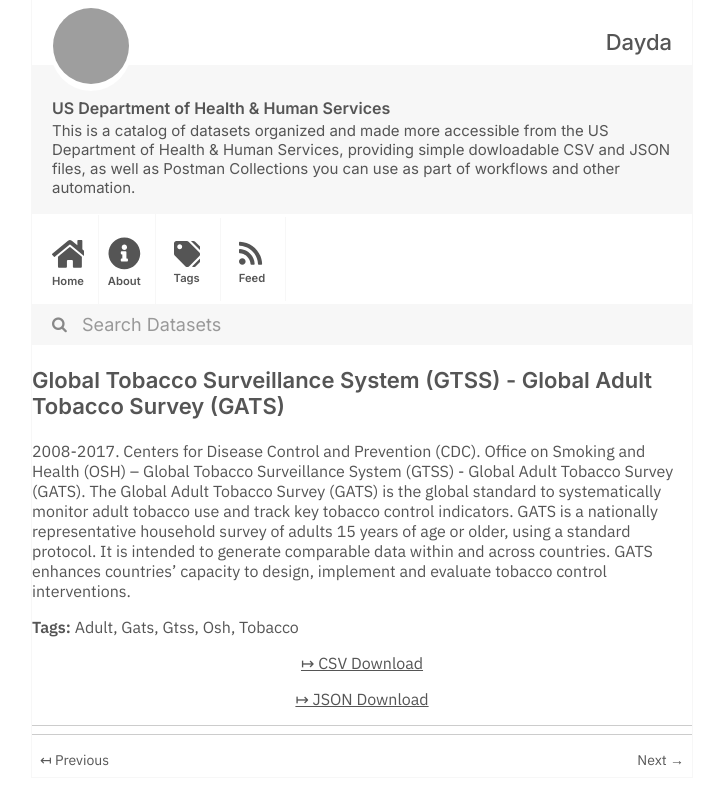
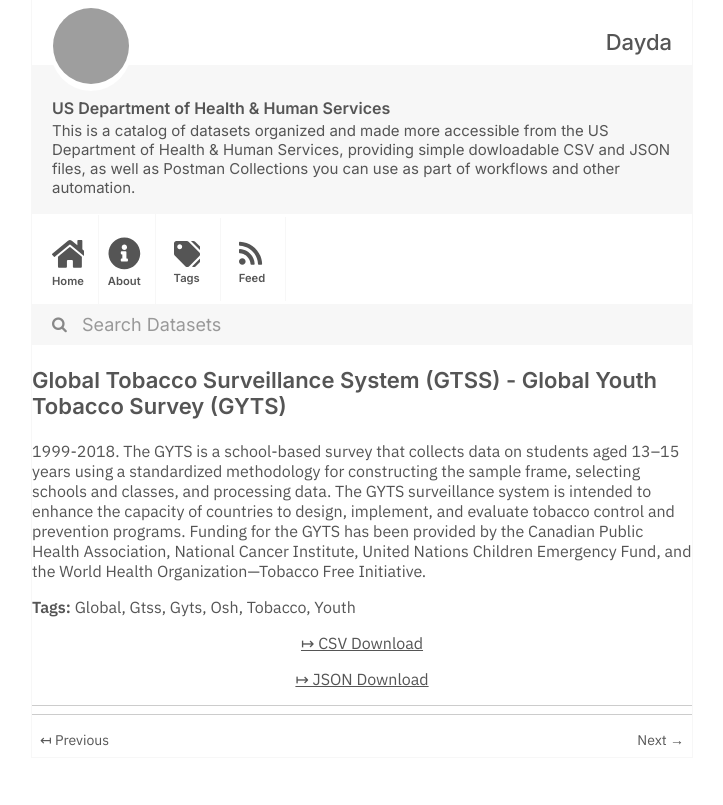
Before and after one commit to dayda-entities/us-department-of-health-and-human-services, a Jekyll site: the page built from _posts/2020-11-10-global-tobacco-surveillance-sy.md, in a window 1280 px wide, cut to the strip 0-805 px from the top of the page. Shown: the whole strip, without its empty margins (278-1001 px from the left). Built offline with Jekyll 4.4.1, drawn with Linux system fonts in a browser that asks for light colours; grey boxes are pictures that could not be loaded.

Commit message:
Publish Data

```diff
--- a/_posts/2020-11-10-global-tobacco-surveillance-sy.md
+++ b/_posts/2020-11-10-global-tobacco-surveillance-sy.md
@@ -1,19 +1,20 @@
 ---
-title: Global Tobacco Surveillance System (GTSS) - Global Adult Tobacco Survey (GATS)
-created: '2020-11-10T16:17:19.439489'
-modified: '2021-04-25T14:48:44.486616'
+title: Global Tobacco Surveillance System (GTSS) - Global Youth Tobacco Survey (GYTS)
+created: '2020-11-10T16:17:33.083288'
+modified: '2021-04-21T22:23:11.933470'
 state: active
 type: dataset
 tags:
-  - Adult
-  - Gats
+  - Global
   - Gtss
+  - Gyts
   - Osh
   - Tobacco
+  - Youth
 groups: []
-csv_url: 'https://data.cdc.gov/api/views/4xf6-nrwk/rows.csv?accessType=DOWNLOAD'
-json_url: 'https://data.cdc.gov/api/views/4xf6-nrwk/rows.json?accessType=DOWNLOAD'
+csv_url: 'https://data.cdc.gov/api/views/57qw-ifet/rows.csv?accessType=DOWNLOAD'
+json_url: 'https://data.cdc.gov/api/views/57qw-ifet/rows.json?accessType=DOWNLOAD'
 layout: post
 
 ---
-2008-2017. Centers for Disease Control and Prevention (CDC).   Office on Smoking and Health (OSH) – Global Tobacco Surveillance System (GTSS) - Global Adult Tobacco Survey (GATS).    The Global Adult Tobacco Survey (GATS) is the global standard to systematically monitor adult tobacco use and track key tobacco control indicators. GATS is a nationally representative household survey of adults 15 years of age or older, using a standard protocol. It is intended to generate comparable data within and across countries. GATS enhances countries' capacity to design, implement and evaluate tobacco control interventions.
+1999-2018. The GYTS is a school-based survey that collects data on students aged 13–15 years using a standardized methodology for constructing the sample frame, selecting schools and classes, and processing data. The GYTS surveillance system is intended to enhance the capacity of countries to design, implement, and evaluate tobacco control and prevention programs. Funding for the GYTS has been provided by the Canadian Public Health Association, National Cancer Institute, United Nations Children Emergency Fund, and the World Health Organization—Tobacco Free Initiative.
```
